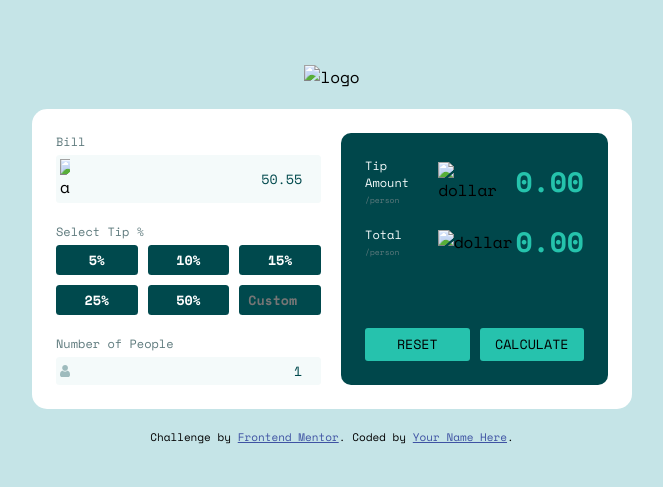
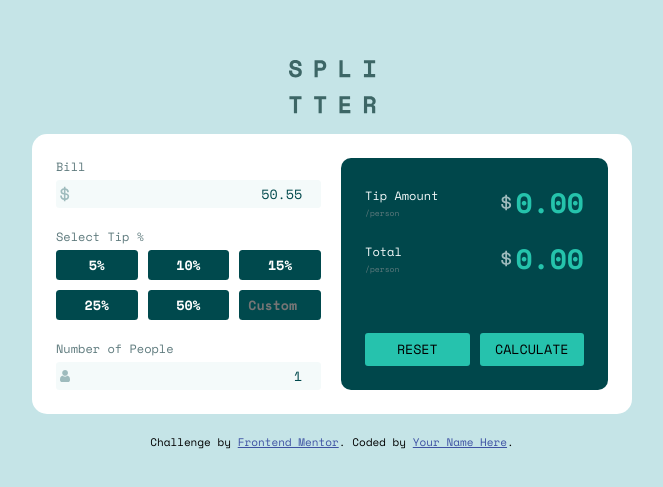
Before and after one commit to MacChristo/simple-tip-calculator, a plain HTML site: page index.html in a window 1280 px wide. Shown: the part 145-632 px from the top of the page, without its empty margins (308-971 px from the left). Drawn offline with nearby package versions, Linux system fonts and the light colour scheme; the site is published under a folder, as on GitHub Pages, so addresses that start at the root find nothing.

Commit message:
updated image paths

```diff
--- a/index.html
+++ b/index.html
@@ -16,7 +16,7 @@
 <body class="body space-mono-regular">
 
   <main class="main flex">
-    <img src="/images/logo.svg" alt="logo" class="logo">
+    <img src="./images/logo.svg" alt="logo" class="logo">
     <div class="container flex">
       <div class="params flex">
         <div class="bill-div flex">
@@ -26,7 +26,7 @@
               <span class="err-msg" id="err-msg-bill"></span>
             </div>
           <div class="bill-input flex" id="bill-input">
-            <img src="/images/icon-dollar.svg" alt="avatar" class="avatar">
+            <img src="./images/icon-dollar.svg" alt="avatar" class="avatar">
             <input type="number" name="bill-amt" min="50" id="bill-amt" class="input space-mono-regular" value="50.55" placeholder="Input total bill here...">
           </div>
         </div>
@@ -66,7 +66,7 @@
             <span class="person">/person</span>
           </div>
           <div class="amount flex">
-            <img src="/images/icon-dollar.svg" alt="dollar" class="dollar">
+            <img src="./images/icon-dollar.svg" alt="dollar" class="dollar">
             <h2 class="amount-figure space-mono-bold" id="tip-person">0.00</h2>
           </div>
         </div>
@@ -77,7 +77,7 @@
             <span class="person">/person</span>
           </div>
           <div class="amount flex">
-            <img src="/images/icon-dollar.svg" alt="dollar" class="dollar">
+            <img src="./images/icon-dollar.svg" alt="dollar" class="dollar">
             <h2 class="amount-figure space-mono-bold" id="total-person">0.00</h2>
           </div>
         </div>
```
